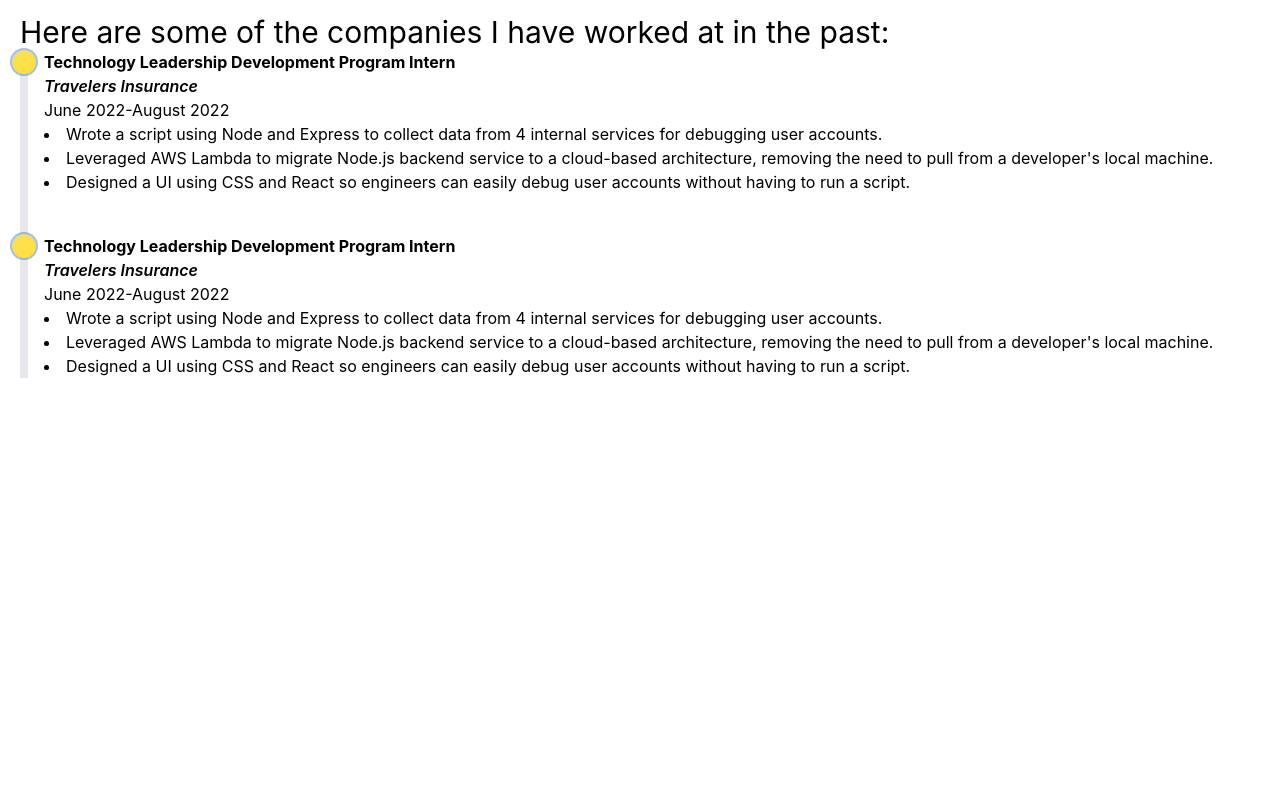
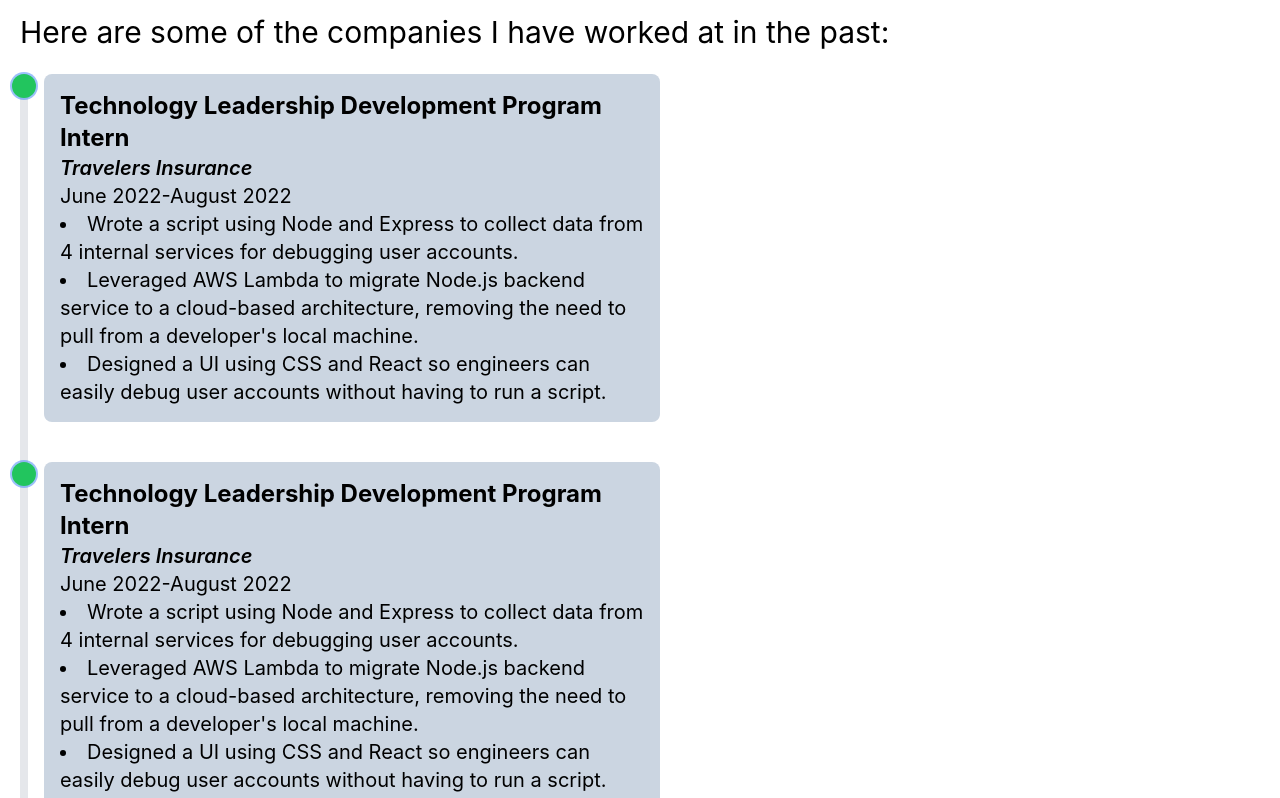
Before and after one commit to jaredrkozar/personal-site, a React (Create React App) app: page / in a window 1280 px wide. Shown: the part 1362-2160 px from the top of the page. Before the commit the page ends 1860 px from the top, so only its background shows below. Built offline with nearby package versions, Linux system fonts and the light colour scheme.

Commit message:
fixed timeline color

```diff
--- a/src/Experience.js
+++ b/src/Experience.js
@@ -23,6 +23,17 @@
               "Leveraged AWS Lambda to migrate Node.js backend service to a cloud-based architecture, removing the need to pull from a developer's local machine.",
               "Designed a UI using CSS and React so engineers can easily debug user accounts without having to run a script."
           ]
+          },
+          {
+            positionName: "Technology Leadership Development Program Intern",
+            companyName: "Travelers Insurance",
+            startDate: "June 2022",
+            endDate: "August 2022",
+            responsibilities: [
+              "Wrote a script using Node and Express to collect data from 4 internal services for debugging user accounts.",
+              "Leveraged AWS Lambda to migrate Node.js backend service to a cloud-based architecture, removing the need to pull from a developer's local machine.",
+              "Designed a UI using CSS and React so engineers can easily debug user accounts without having to run a script."
+          ]
           }
        ]
 
@@ -30,17 +41,19 @@
         <div className="relative">
             <HeaderTextStyle title="Experience" bgStyle="bg-blue-600 dark:bg-blue-500" description="Here are some of the companies I have worked at in the past: "></HeaderTextStyle>
 
-            <ol class="relative border-l-8 border-gray-200 dark:border-gray-700">
+            <ol class="relative top-6 border-l-8 border-gray-200 dark:border-gray-700 dark:border-green-700">
     {experienceList.map((number) =>
-        <li class="mb-10 ml-4">
-        <span class="absolute flex items-center justify-center w-6 h-6 bg-orange-300 first:bg-yellow-300 dark:bg-green-300 rounded-full -left-4 ring-2 ring-gray dark:ring-white"></span>
-        <h1 className="font-bold text-black dark:text-white">{number.positionName}</h1>
-                <h1 className="font-semibold italic dark:text-white">{number.companyName}</h1>
-                <h1 className="text-black dark:text-white">{number.startDate + "-" + number.endDate}</h1>
+        <div className="group">
+            <span class="absolute flex items-center justify-center w-6 h-6 bg-green-500 last:bg-black rounded-full -left-4 ring-2 group-first:dark:ring-white dark:ring-green-500"></span>
+            <li class="mb-10 ml-4 bg-slate-300 dark:bg-slate-700 first:bg-white p-4 rounded-lg w-1/2 dark:text-white text-black ">
+                <h1 className="font-bold dark:text-white text-2xl">{number.positionName}</h1>
+                <h1 className="font-semibold italic text-xl">{number.companyName}</h1>
+                <h1 className="text-xl">{number.startDate + "-" + number.endDate}</h1>
                 {number.responsibilities.map((responsibility) =>
-                <li className="list-inside list-disc text-black dark:text-white">{responsibility}</li>
+                    <li className="list-inside list-disc text-xl">{responsibility}</li>
                 )}
-    </li>
+            </li>
+            </div>
     )}
 </ol>
         </div>
```
